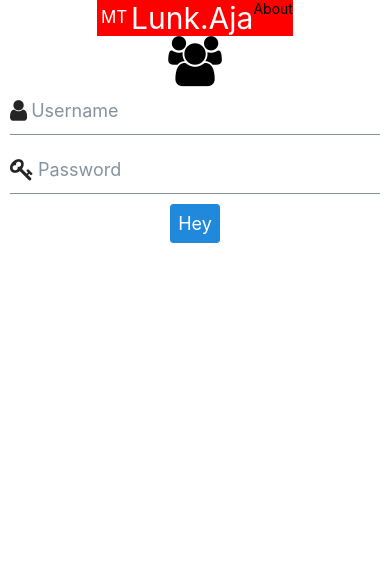
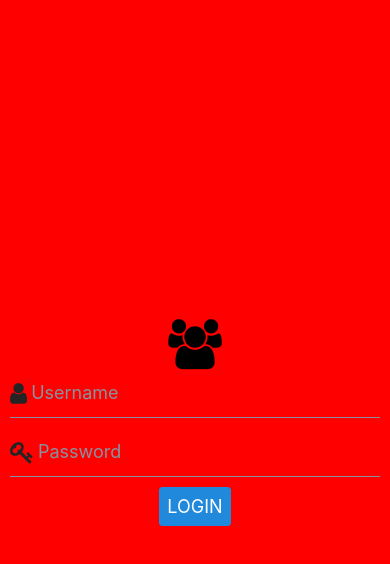
Before and after one commit to cahya93/react-native, a React Native app: screen / in a window 390 px wide. Shown: the top 564 px of the page. Built offline with nearby package versions, Linux system fonts and the light colour scheme.

Commit message:
react native state

```diff
--- a/App.js
+++ b/App.js
@@ -1,90 +1,24 @@
-import React, {Component} from 'react';
-import {View, Text, SafeAreaView, StyleSheet, Alert} from 'react-native';
-import {SafeAreaProvider} from 'react-native-safe-area-context';
-import {Button} from 'react-native-elements';
-import {Avatar} from 'react-native-elements';
-import Icon from 'react-native-vector-icons/FontAwesome';
-import {Input} from 'react-native-elements';
-// import Login from './screen/login/login';
+import React, { Component } from "react";
+import { SafeAreaProvider } from "react-native-safe-area-context";
+
+import Navbar from "./screen/navbar/navbar";
+import Login from "./screen/login/login";
 
 class App extends Component {
   constructor(props) {
     super(props);
     this.state = {
-      username: '',
-      password: '',
+      statusLogin: false,
     };
   }
-  onSubmit = () => {
-    const {username, password} = this.state;
-    console.log(username, password);
-    if (username === '' && password === '')
-      return Alert.alert('OPS..!', 'username dan password kosong');
-    if (username === 'admin' && password === '123')
-      return Alert.alert('Okey!', 'login suksess');
+  renderScreeen = () => {
+    if (!this.state.statusLogin)
+      return <Login isLogin={(e) => this.setState({ statusLogin: e })} />;
+    if (this.state.statusLogin) return <Navbar />;
   };
   render() {
-    return (
-      <SafeAreaProvider>
-        <SafeAreaView style={{justifyContent: 'center', alignItems: 'center'}}>
-          <View style={styles.navbar}>
-            <Avatar
-              size="small"
-              rounded
-              title="MT"
-              onPress={() => Alert.alert('Works!', 'suksess')}
-              activeOpacity={0.7}
-            />
-            <Text style={styles.logo}>Lunk.Aja</Text>
-            <Text style={{flex: 1}}>About</Text>
-          </View>
-          <View></View>
-          <Icon
-            raised
-            name="users"
-            type="font-awesome"
-            color="black"
-            onPress={() => console.log('hello')}
-            size={50}
-          />
-          <Input
-            placeholder="Username"
-            leftIcon={{type: 'font-awesome', name: 'user'}}
-            style={styles}
-            onChangeText={value => this.setState({username: value})}
-          />
-
-          <Input
-            placeholder="Password"
-            leftIcon={{type: 'font-awesome', name: 'key'}}
-            style={styles}
-            secureTextEntry={true}
-            onChangeText={value => this.setState({password: value})}
-          />
-          <Button title="Hey" onPress={this.onSubmit} />
-          {/* <Login /> */}
-        </SafeAreaView>
-      </SafeAreaProvider>
-    );
+    return <SafeAreaProvider>{this.renderScreeen()}</SafeAreaProvider>;
   }
 }
-const styles = StyleSheet.create({
-  navbar: {
-    flexDirection: 'row',
-    borderColor: 'blue',
-    backgroundColor: 'red',
-  },
-  logo: {
-    flex: 2,
-    fontSize: 30,
-    color: 'white',
-  },
-  body: {
-    flex: 2,
-  },
-  title: {
-    color: 'blue',
-  },
-});
 
 export default App;
--- a/package.json
+++ b/package.json
@@ -10,6 +10,7 @@
     "lint": "eslint ."
   },
   "dependencies": {
+    "material-bread": "^0.2.10",
     "react": "17.0.1",
     "react-native": "0.64.2",
     "react-native-elements": "^3.4.2",
--- a/screen/Login.js
+++ /dev/null
@@ -1,3 +0,0 @@
-import React, {Component} from 'react';
-
-import LoginScreen from 'react-native-login-screen';
--- a/screen/login/login.js
+++ b/screen/login/login.js
@@ -1,75 +1,62 @@
-import React, {Component} from 'react';
-
-import styles from './style';
-import {
-  Keyboard,
-  Text,
-  View,
-  TextInput,
-  TouchableWithoutFeedback,
-  Alert,
-  KeyboardAvoidingView,
-} from 'react-native';
-import {Button} from 'react-native-elements';
-
-const appId = '1047121222092614';
-
-class LoginScreen extends Component {
+import React, { Component } from "react";
+import { View, StyleSheet, Alert } from "react-native";
+import { SafeAreaProvider } from "react-native-safe-area-context";
+import { Button } from "react-native-elements";
+// import { Avatar } from "react-native-elements";
+import Icon from "react-native-vector-icons/FontAwesome";
+import { Input } from "react-native-elements";
+class login extends Component {
+  constructor(props) {
+    super(props);
+    this.state = {
+      username: "",
+      password: "",
+    };
+  }
+  onSubmit = () => {
+    const { username, password } = this.state;
+    console.log(username, password);
+    if (username === "" && password === "")
+      return Alert.alert("OPS..!", "username dan password kosong");
+    if (username === "admin" && password === "123") this.props.isLogin(true);
+    return Alert.alert("Okey!", "login suksess");
+  };
   render() {
     return (
-      <KeyboardAvoidingView style={styles.containerView} behavior="padding">
-        <TouchableWithoutFeedback onPress={Keyboard.dismiss}>
-          <View style={styles.loginScreenContainer}>
-            <View style={styles.loginFormView}>
-              <Text style={styles.logoText}>Instamobile</Text>
-              <TextInput
+      <SafeAreaProvider>
+        <View style={styles.login}>
+          <Icon
+            raised
+            name="users"
+            type="font-awesome"
+            color="black"
+            onPress={() => console.log("hello")}
+            size={50}
+          />
+          <Input
+            focus
             placeholder="Username"
-                placeholderColor="#c4c3cb"
-                style={styles.loginFormTextInput}
+            leftIcon={{ type: "font-awesome", name: "user" }}
+            onChangeText={(username) => this.setState({ username })}
           />
-              <TextInput
+          <Input
             placeholder="Password"
-                placeholderColor="#c4c3cb"
-                style={styles.loginFormTextInput}
+            leftIcon={{ type: "font-awesome", name: "key" }}
             secureTextEntry={true}
+            onChangeText={(password) => this.setState({ password })}
           />
-              <Button
-                buttonStyle={styles.loginButton}
-                onPress={() => this.onLoginPress()}
-                title="Login"
-              />
-              <Button
-                buttonStyle={styles.fbLoginButton}
-                onPress={() => this.onFbLoginPress()}
-                title="Login with Facebook"
-                color="#3897f1"
-              />
+          <Button title="LOGIN" onPress={this.onSubmit} />
         </View>
-          </View>
-        </TouchableWithoutFeedback>
-      </KeyboardAvoidingView>
+      </SafeAreaProvider>
     );
   }
-
-  componentDidMount() {}
-
-  componentWillUnmount() {}
-
-  onLoginPress() {}
-
-  async onFbLoginPress() {
-    const {type, token} = await Expo.Facebook.logInWithReadPermissionsAsync(
-      appId,
-      {
-        permissions: ['public_profile', 'email'],
+}
+const styles = StyleSheet.create({
+  login: {
+    flex: 1,
+    justifyContent: "center",
+    alignItems: "center",
+    backgroundColor: "red",
   },
-    );
-    if (type === 'success') {
-      const response = await fetch(
-        `https://graph.facebook.com/me?access_token=${token}`,
-      );
-      Alert.alert('Logged in!', `Hi ${(await response.json()).name}!`);
-    }
-  }
-}
-export default LoginScreen;
+});
+export default login;
--- /dev/null
+++ b/screen/navbar/navbar.js
@@ -0,0 +1,106 @@
+import React, { Component } from "react";
+import { View, Text, StyleSheet, Alert, TouchableOpacity } from "react-native";
+import { Avatar, Header, Card, ListItem } from "react-native-elements";
+
+class Navbar extends Component {
+  constructor(props) {
+    super(props);
+    this.state = {
+      contact: [
+        {
+          name: "Eko Cahyanto",
+          phone: "087878123456",
+          photo: "https://avatars.githubusercontent.com/u/49233072?s=48&v=4",
+        },
+        {
+          name: "Edi Rustanto",
+          phone: "087878654852",
+          photo: "",
+        },
+        {
+          name: "Yanto Web",
+          phone: "+6287878025854",
+          photo: "",
+        },
+        {
+          name: "Yanti Olshop",
+          phone: "087878654789",
+          photo:
+            "https://www.pngkey.com/png/full/128-1280659_clipart-user-icon.png",
+        },
+      ],
+    };
+  }
+  logout = () => {
+    this.props.isLogin(false);
+    return Alert.alert("Okey!", "logout suksess");
+  };
+  render() {
+    return (
+      <View>
+        <Header
+          placement="left"
+          leftComponent={{ icon: "menu", color: "#fff" }}
+          centerComponent={{ text: "MY CONTACT", style: { color: "#fff" } }}
+          rightComponent={{ icon: "home", color: "#fff" }}
+        />
+        <View
+          style={{
+            width: "100%",
+          }}
+        >
+          {this.state.contact.map((data, i) => (
+            <TouchableOpacity
+              onPress={() => {
+                Alert.alert(data.name, "asd");
+                this.setState({
+                  detailStatus: true,
+                  dataDetail: data,
+                });
+              }}
+            >
+              <ListItem key={i} bottomDivider>
+                {data.photo ? (
+                  <Avatar source={{ uri: data.photo }} />
+                ) : (
+                  <Avatar
+                    titleStyle={{ color: "red" }}
+                    rounded
+                    title={data.name.substr(0, 1)}
+                  />
+                )}
+
+                <ListItem.Content>
+                  <ListItem.Title>{data.name}</ListItem.Title>
+                  <ListItem.Subtitle>{data.phone}</ListItem.Subtitle>
+                </ListItem.Content>
+              </ListItem>
+            </TouchableOpacity>
+          ))}
+        </View>
+      </View>
+    );
+  }
+}
+
+const styles = StyleSheet.create({
+  header: {
+    flexDirection: "row",
+    alignItems: "center",
+  },
+  contact: {
+    marginLeft: 5,
+  },
+  navbar: {
+    flexDirection: "row",
+    borderColor: "blue",
+    backgroundColor: "red",
+  },
+  logo: {
+    flex: 2,
+    fontSize: 30,
+    color: "white",
+    fontFamily: "times",
+  },
+});
+export default Navbar;
```
Also changed, not shown: screen/login/style.js (deleted, +0 -46 lines), 238 other files (tests, documents, lock files or other folders). Lines whose indentation alone changed are shown as unchanged.
